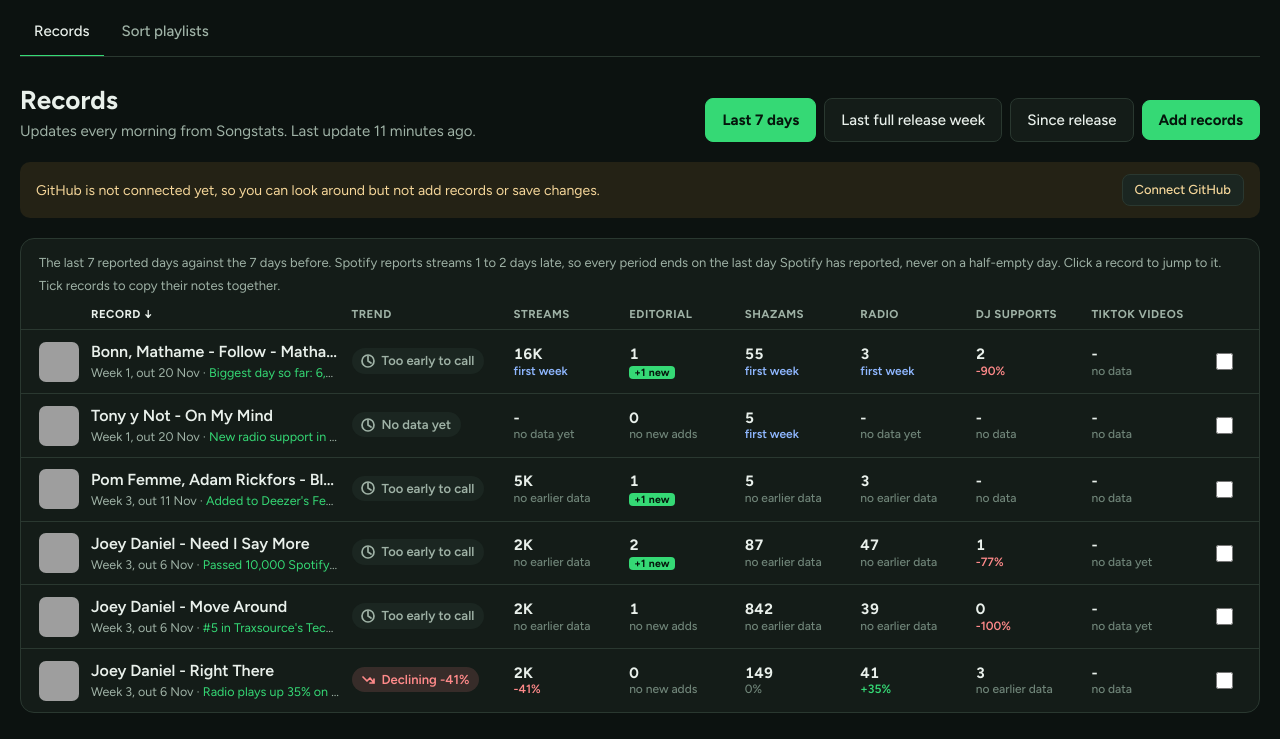
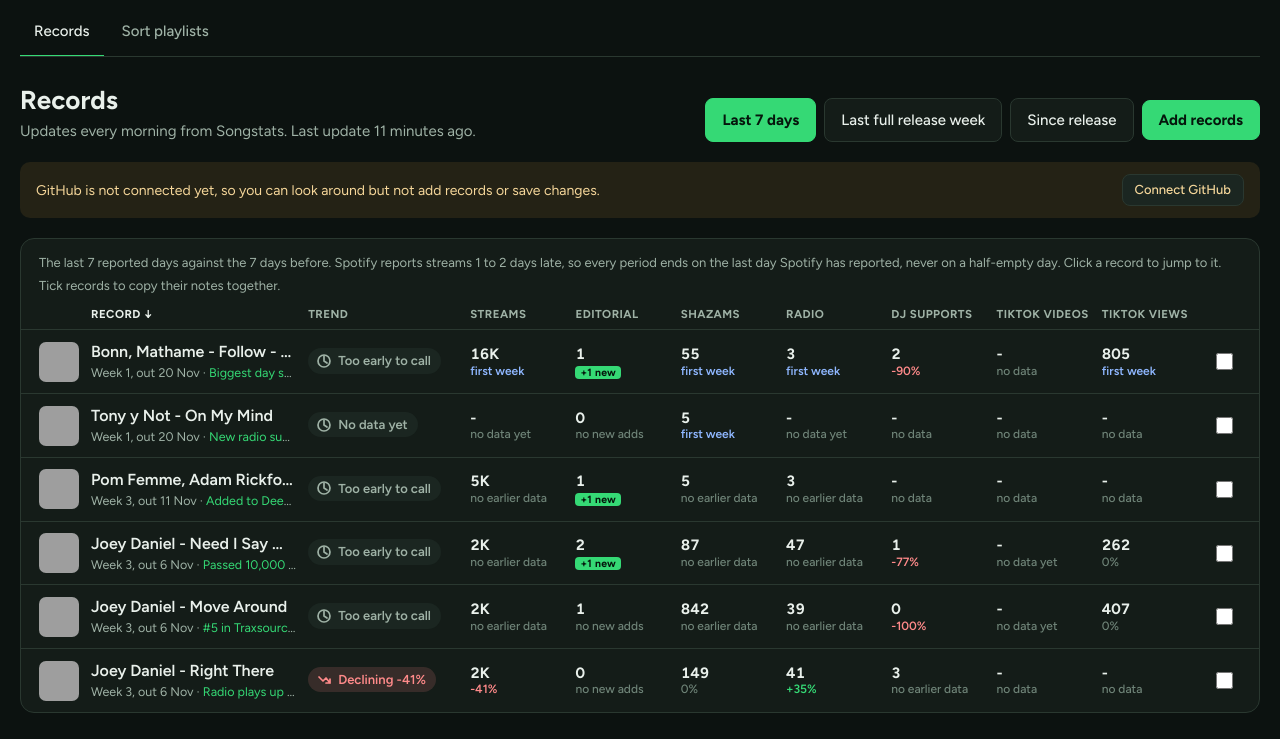
Before and after one commit to mattrimmo/editorial, a plain HTML site: page index.html in a window 1280 px wide. Shown: the part 61-800 px from the top of the page. Drawn offline with Linux system fonts and the light colour scheme; grey boxes are pictures that could not be loaded.

Commit message:
Add files via upload

```diff
--- a/index.html
+++ b/index.html
@@ -254,7 +254,7 @@ a.mrow:hover{background:var(--panel)}
 body.wide .wrap{max-width:1320px}
 .rt{background:var(--panel);border:1px solid var(--line);border-radius:14px;margin-bottom:28px;overflow:hidden}
 .rt-top{padding:12px 18px 6px}
-.rt-row{display:grid;grid-template-columns:40px minmax(220px,2.4fr) 150px repeat(6,minmax(78px,1fr)) 34px;gap:12px;align-items:center;padding:10px 18px;border-top:1px solid var(--line)}
+.rt-row{display:grid;grid-template-columns:40px minmax(200px,2.2fr) 150px repeat(7,minmax(72px,1fr)) 34px;gap:12px;align-items:center;padding:10px 18px;border-top:1px solid var(--line)}
 .rt-row.rt-h{border-top:0;padding-top:4px;padding-bottom:6px}
 .th{background:none;border:0;padding:0;text-align:left;font-size:11.5px;font-weight:700;letter-spacing:.04em;text-transform:uppercase;color:var(--muted);cursor:pointer}
 .th.on,.th:hover{color:var(--text)}
@@ -556,7 +556,7 @@ body.wide .wrap{max-width:1320px}
   // ---- records: one table to scan, then every record in full below it (no tabs)
   var COLS = [
     ['streams', 'Streams'], ['editorial', 'Editorial'], ['shazams', 'Shazams'],
-    ['radio_plays', 'Radio'], ['dj_supports', 'DJ supports'], ['tiktok_videos', 'TikTok videos']
+    ['radio_plays', 'Radio'], ['dj_supports', 'DJ supports'], ['tiktok_videos', 'TikTok videos'], ['tiktok_views', 'TikTok views']
   ];
   var PERIOD_LABEL = { latest: 'Last 7 days', week: 'Last full release week', since: 'Since release' };
   function periodMode() { return state.ui.period || 'latest'; }
```
